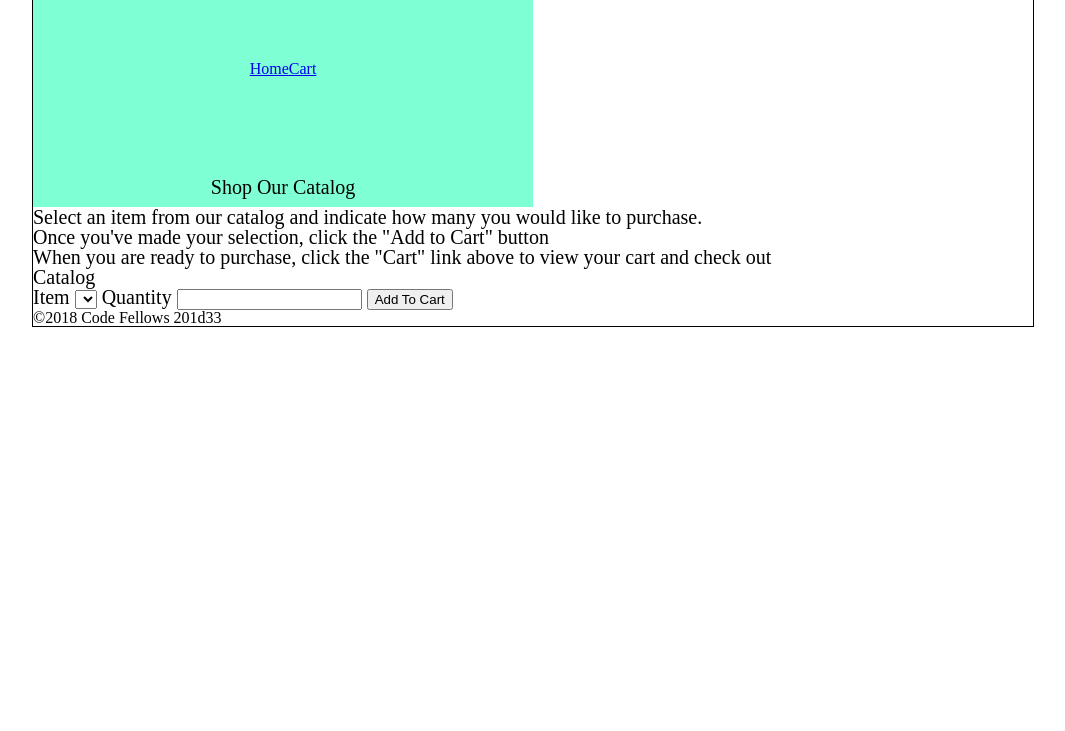
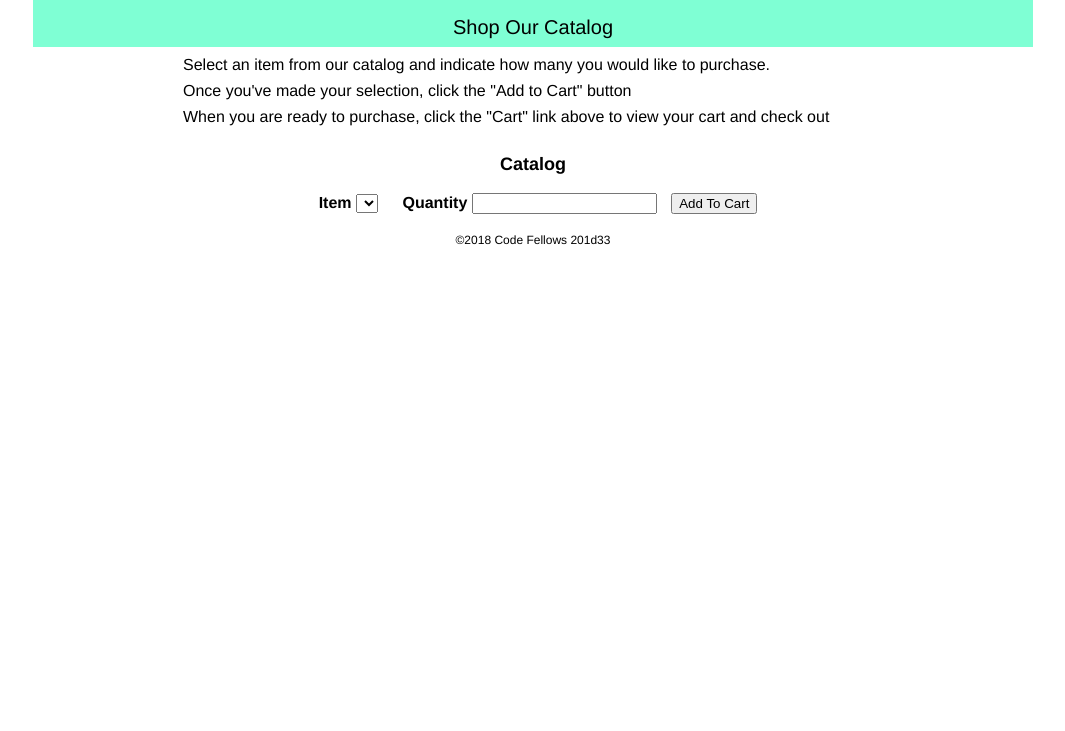
Before and after one commit to Code-Fellows-Java/Odd-Cart, a plain HTML site: page index.html in a window 1280 px wide. Shown: the part 69-800 px from the top of the page, without its empty margins (107-1172 px from the left). Drawn offline with Linux system fonts and the light colour scheme.

Commit message:
fixed css

```diff
--- a/css/style.css
+++ b/css/style.css
@@ -1,43 +1,63 @@
+body {
+    width: 1000px;
+    margin: auto;
+    font-family: 'Helvetica', 'Arial', sans-serif;
+
+}
+
 header {
     display: flex;
     flex-direction: column;
     align-items: center;
     border: 2px;
     background-color: aquamarine;
-    /* outline: 1px solid black; */
-    width: 500px;
+    width: 100%;
 }
-h1 {
-    /* display: block; */
+
+header h1 {
+    margin-top: 20px;
+    margin-bottom: 10px;
     font-size: 20px;
-    padding-bottom: 10px;
 
 }
 
-ul {
+ul li {
+    display: inline-block;
+    margin: 0px 150px;
+
+}
+
+ol li {
+    display: inline-block;
+    margin: 0px 150px;
+    margin-top: 10px;
+
+}
+
+#catalog {
     display: flex;
     flex-direction: row;
-    justify-content: space-between;
-    padding: 100px;
-}
-/* li {
-    padding: 100px; */
+    justify-content: center;
+    margin-top: 30px;
 
-.card {
-    font-size: 20px;
 }
 
-body {
-    display: flex;
-    align-items: stretch;
-    width: 1000px;
+legend {
     margin: 0 auto;
-    flex-direction: column;
-    justify-content: space-around;
-    border-style: outset ;
-    outline: 1px solid black;
+    margin-bottom: 20px;
+    font-weight: 600;
+    font-size: 18px;
+
+}
+label {
+    margin: 10px;
+    font-weight: 600;
 }
 
 footer {
-
+    margin-top: 20px;
+    display: flex;
+    flex-direction: row;
+    justify-content: center;
+    font-size: 12px;
 }
```
